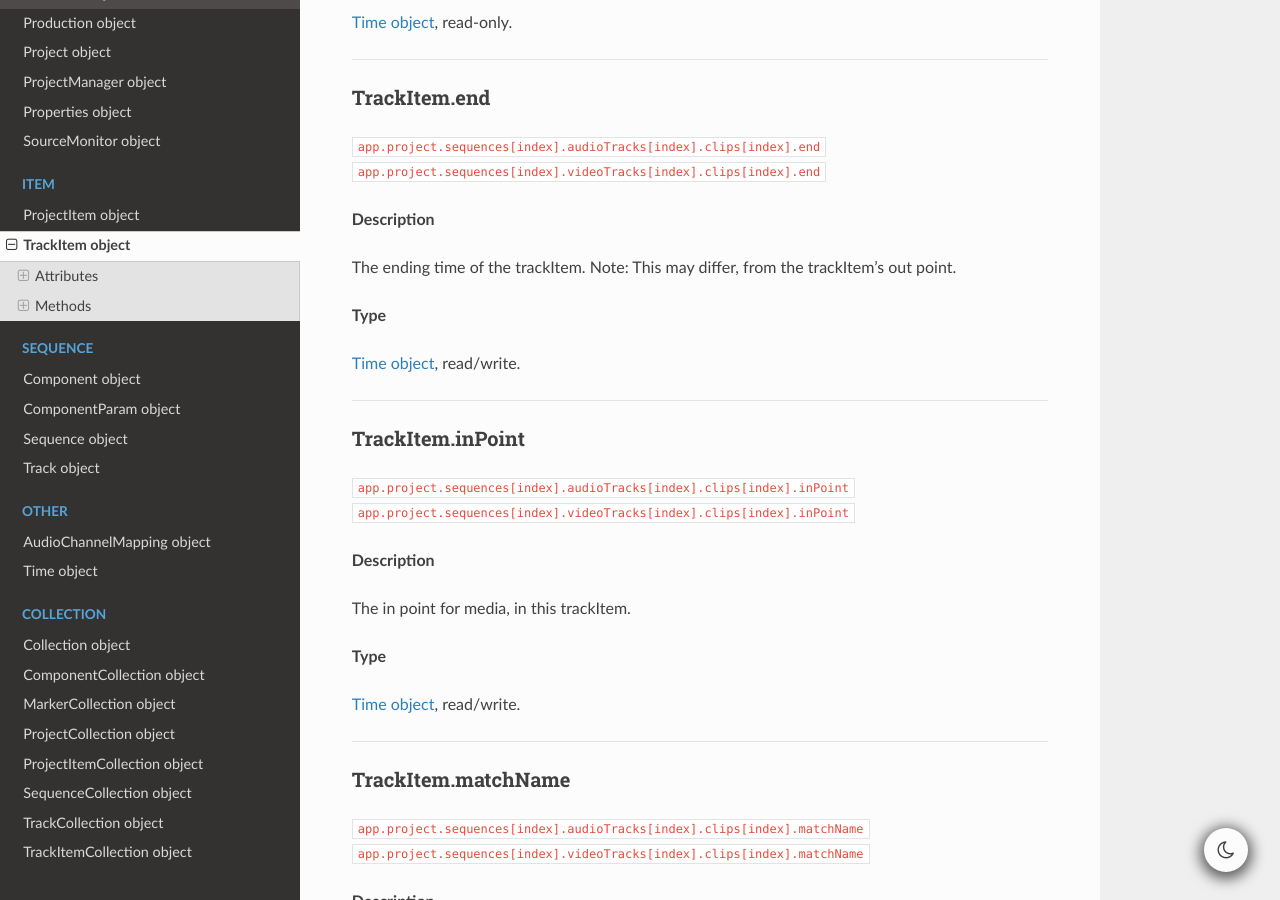
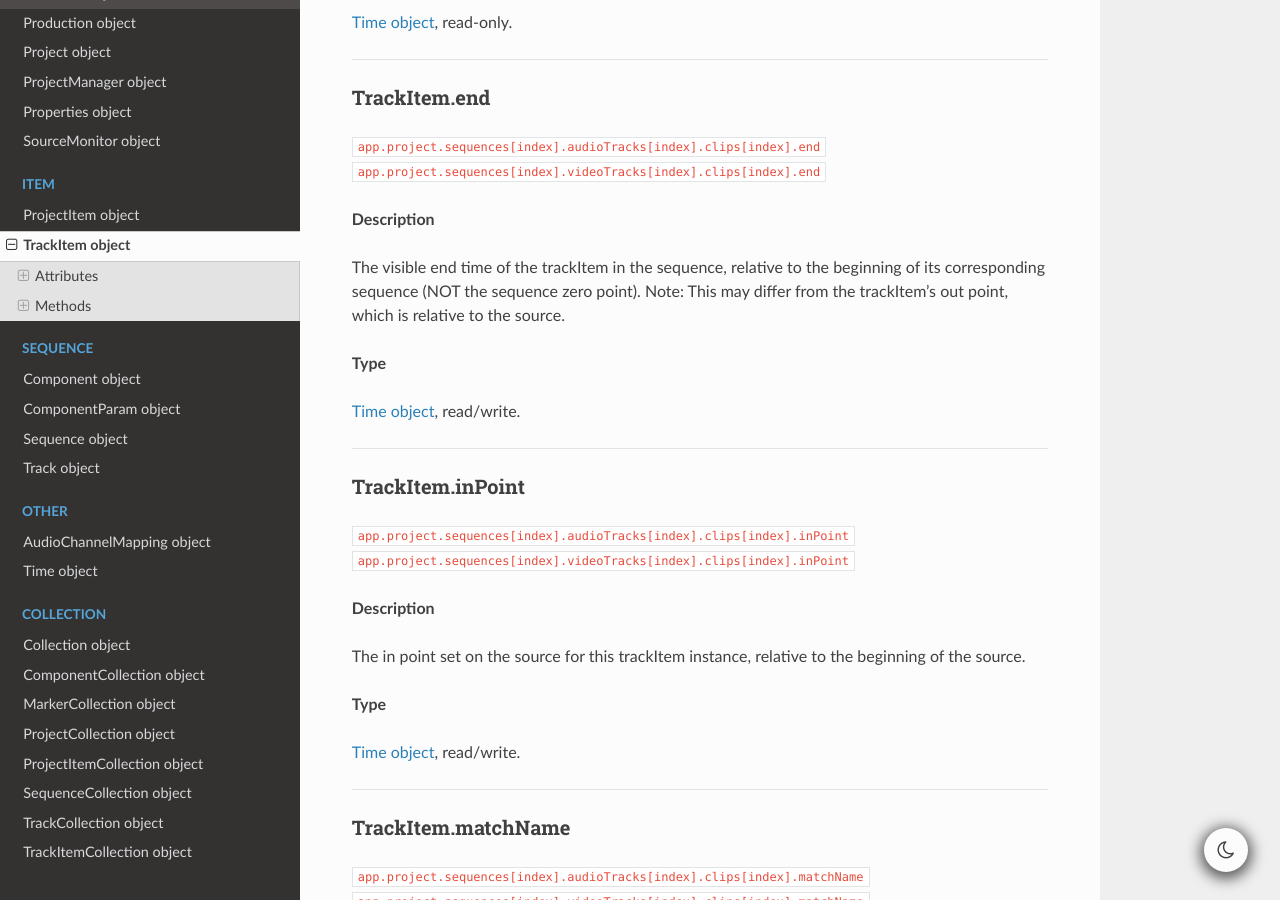
Before and after one commit to docsforadobe/premiere-scripting-guide, a Sphinx documentation site: the page built from docs/item/trackitem.rst, in a window 1280 px wide and 900 px high, scrolled down 1033 px. Built offline with Sphinx 7.4.7 and the Read the Docs theme 2.0.0, drawn with Linux system fonts in a browser that asks for light colours; some of the changed text lies outside the part shown.

Commit message:
Corrected my definitions for start/end on TrackItem.

```diff
--- a/docs/item/trackitem.rst
+++ b/docs/item/trackitem.rst
@@ -56,7 +56,7 @@
 
 **Description**
 
-The ending time of the trackItem. Note: This may differ, from the trackItem's out point.
+The visible end time of the trackItem in the sequence, relative to the beginning of its corresponding sequence (NOT the sequence zero point). Note: This may differ from the trackItem's out point, which is relative to the source.
 
 **Type**
 
@@ -72,7 +72,7 @@
 
 **Description**
 
-The in point for media, in this trackItem.
+The in point set on the source for this trackItem instance, relative to the beginning of the source.
 
 **Type**
 
@@ -152,7 +152,7 @@
 
 **Description**
 
-The out point for media, in this trackItem.
+The out point set on the source for this trackItem instance, relative to the beginning of the source.
 
 **Type**
 
@@ -184,7 +184,7 @@
 
 **Description**
 
-The starting time of the trackItem. Note: This may differ, from the trackItem's in point.
+The visible start time of the trackItem in the sequence, relative to the beginning of its corresponding sequence (NOT the sequence zero point). Note: This may differ from the trackItem's in point, which is relative to the source.
 
 **Type**
 
```
